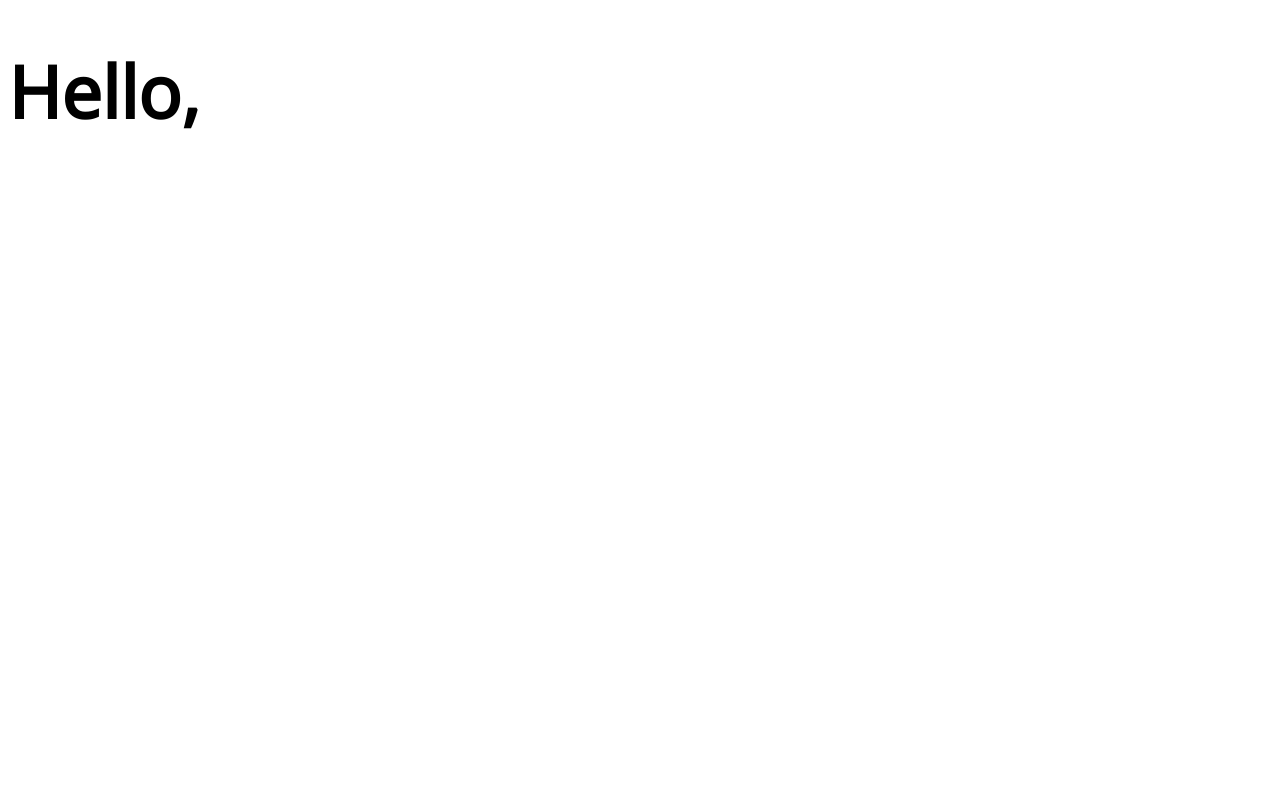
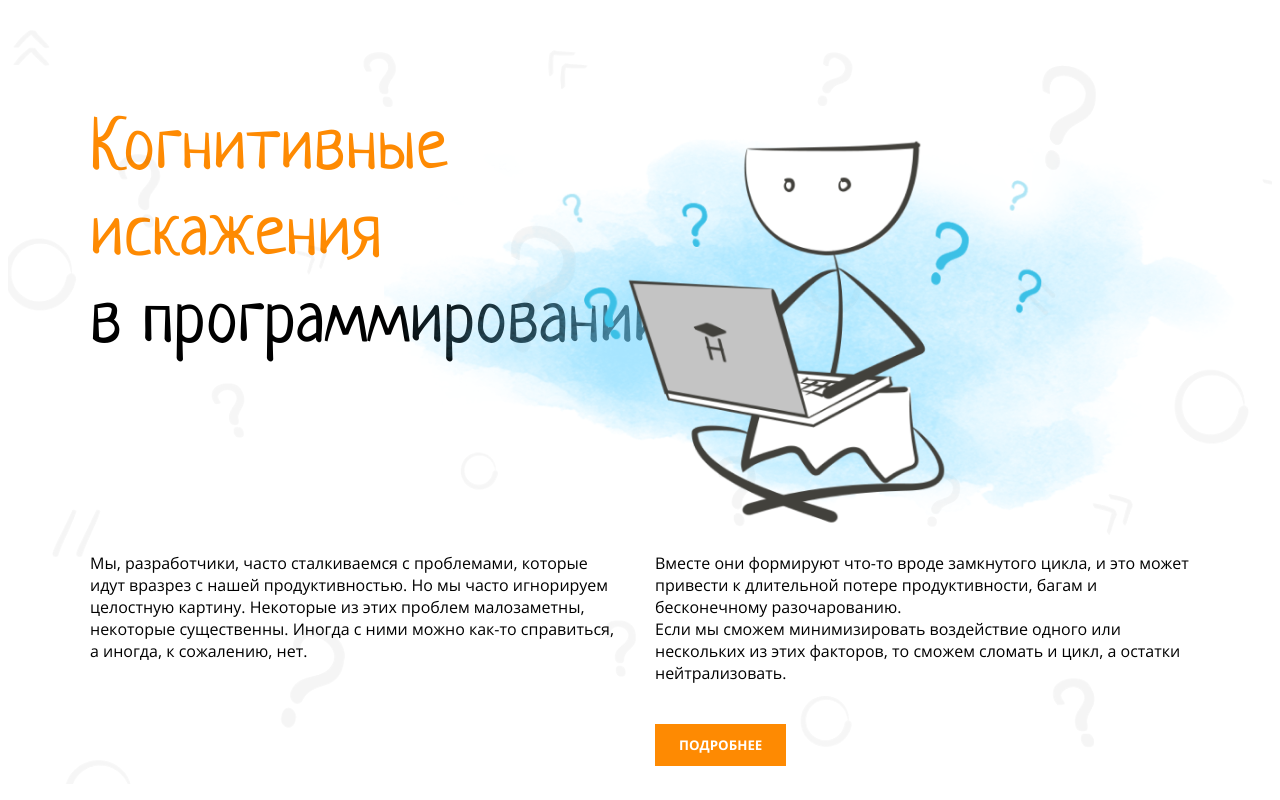
Before and after one commit to denivladislav/layout-designer-project-lvl1, a website: page src/index.html in a window 1280 px wide. Drawn offline with Linux system fonts and the light colour scheme.

Commit message:
header added

```diff
--- a/src/index.html
+++ b/src/index.html
@@ -9,10 +9,21 @@
     <link rel="stylesheet" href="styles/style.css">
 </head>
 <body>
-    <h1>Hello,</h1>
-    <div class="hello">World!</div>
-    <!-- тег main один, в нем много секций -->
-    <main>
-    </main>
+    <section class="bg">
+        <div class="container">
+            <h1 class="header">
+                <span class="text-orange">Когнитивные</span><br /><span class="text-orange">искажения</span><br /><span>в программировании</span>
+            </h1>
+            <article class="columns-2">
+                <p>Мы, разработчики, часто сталкиваемся с проблемами, которые идут вразрез с нашей продуктивностью. Но мы часто игнорируем целостную картину. Некоторые из этих проблем малозаметны, некоторые существенны. Иногда с ними можно как-то справиться, а иногда, к сожалению, нет.</p>
+                <br />
+                <p>Вместе они формируют что-то вроде замкнутого цикла, и это может привести к длительной потере продуктивности, багам и бесконечному разочарованию.</p>
+                <p>Если мы сможем минимизировать воздействие одного или нескольких из этих факторов, то сможем сломать и цикл, а остатки нейтрализовать.</p>
+                <button class="button">ПОДРОБНЕЕ</button>
+            </article>
+        </div>
+        <img class="image" src="assets/images/image1.png" alt="">
+    </section>
+    <!-- // тег main один, в нем много секций -->
 </body>
 </html>
--- a/src/styles/style.css
+++ b/src/styles/style.css
@@ -47,13 +47,79 @@ h3 {
 }
 
 section {
-  max-width: 1110px;
-  align-items: center;
+  position: relative;
   padding: 100px 0px;
+
+  display: flex;
+  justify-content: center;
+
+  overflow: hidden;
 }
 
-.hello {
-  display: block;
+.text-orange {
+  color: var(--color-standart);
+}
 
-  color: #fff;
+.text-white {
+  color: var(--color-white);
 }
+
+.container {
+  max-width: 1100px;
+}
+
+.columns-2 {
+  column-count: 2;
+  column-gap: 30px;
+}
+
+.columns-2 p {
+  margin: 0;
+}
+
+.bg::before {
+  position: absolute;
+  top: 0px;
+
+  width: 100%;
+  height: 100%;
+
+  opacity: 90%;
+
+  background-image: url("../assets/images/background.png");
+  background-repeat: no-repeat;
+  background-size: cover;
+
+  content: " ";
+}
+
+.header {
+  margin: 0 0 185px 0;
+
+  font-family: "Neucha Regular", sans-serif;
+  font-weight: normal;
+}
+
+.button {
+  padding: 12px 24px;
+  color: white;
+  border: none;
+  background-color: var(--color-standart);
+
+  font-family: "OpenSans Bold", sans-serif;
+}
+
+article .button {
+  position: absolute;
+  margin-top: 40px;
+}
+
+.image {
+  position: absolute;
+
+  height: 400px;
+  top: 120px;
+  right: 30px;
+
+  z-index: 0;
+}
```
Also changed, not shown: src/assets/images/background.png (added), src/assets/images/image1.png (added).
